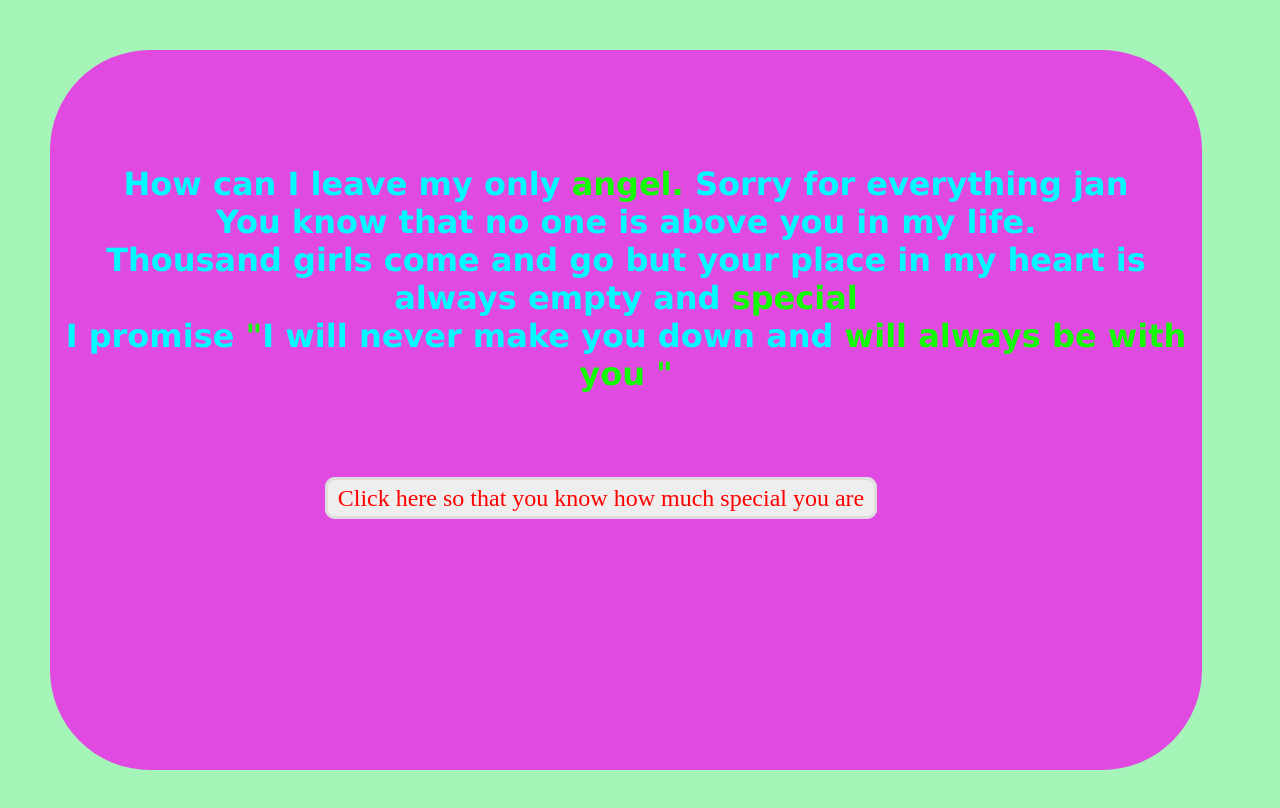
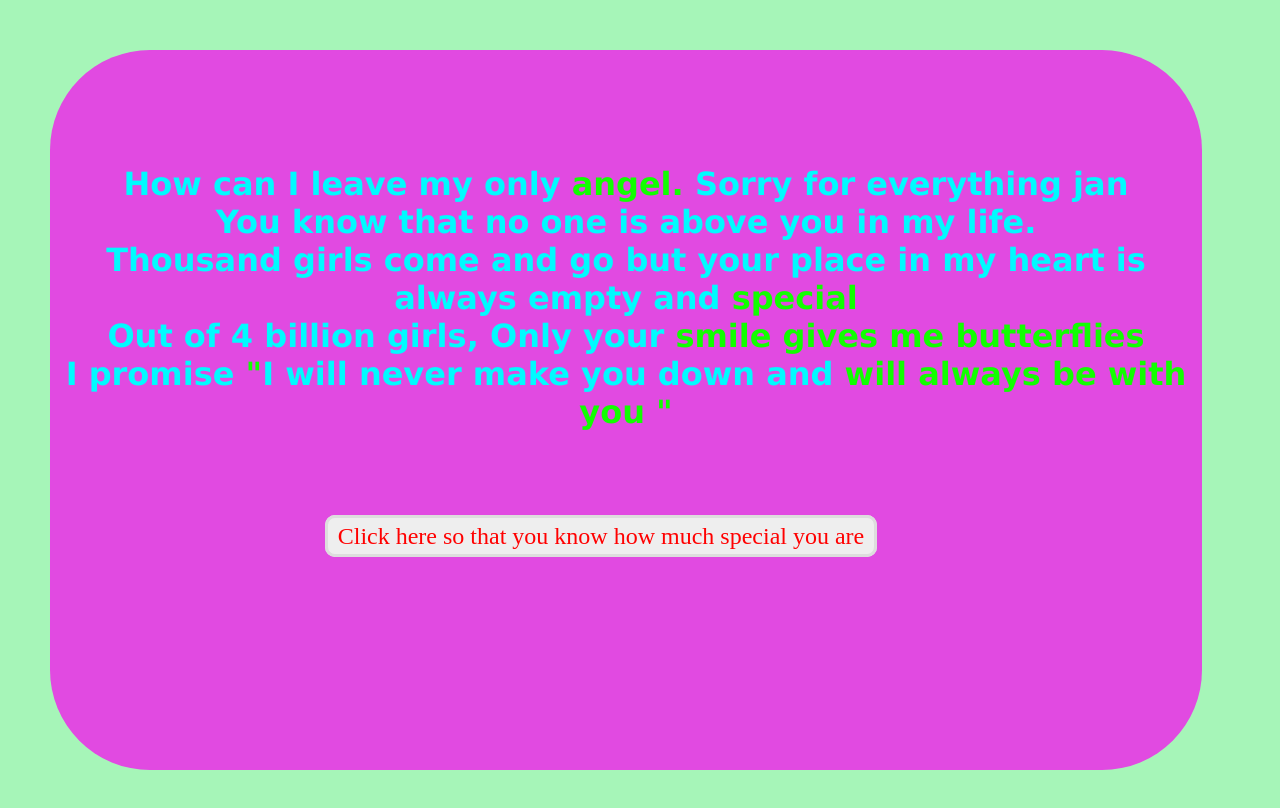
Before and after one commit to thorr1105/panda, a plain HTML site: page index.html in a window 1280 px wide. Drawn offline with Linux system fonts and the light colour scheme.

Commit message:
Update index.html

```diff
--- a/index.html
+++ b/index.html
@@ -14,6 +14,7 @@
             <h1 id="queen">You know that no one is above you in my life.</h1>
             <h1 id="queen">Thousand girls come and go but your place in my heart is always empty and <span>special </span>
             </h1>
+            <h1 id="queen">Out of 4 billion girls, Only your <span>smile gives me butterflies</span></h1>
             <h1 id="queen">I promise <span>"</span>I will never make you down and <span>will always be with you</span>
              <span>"</span></h1>
             <br></br>
```
